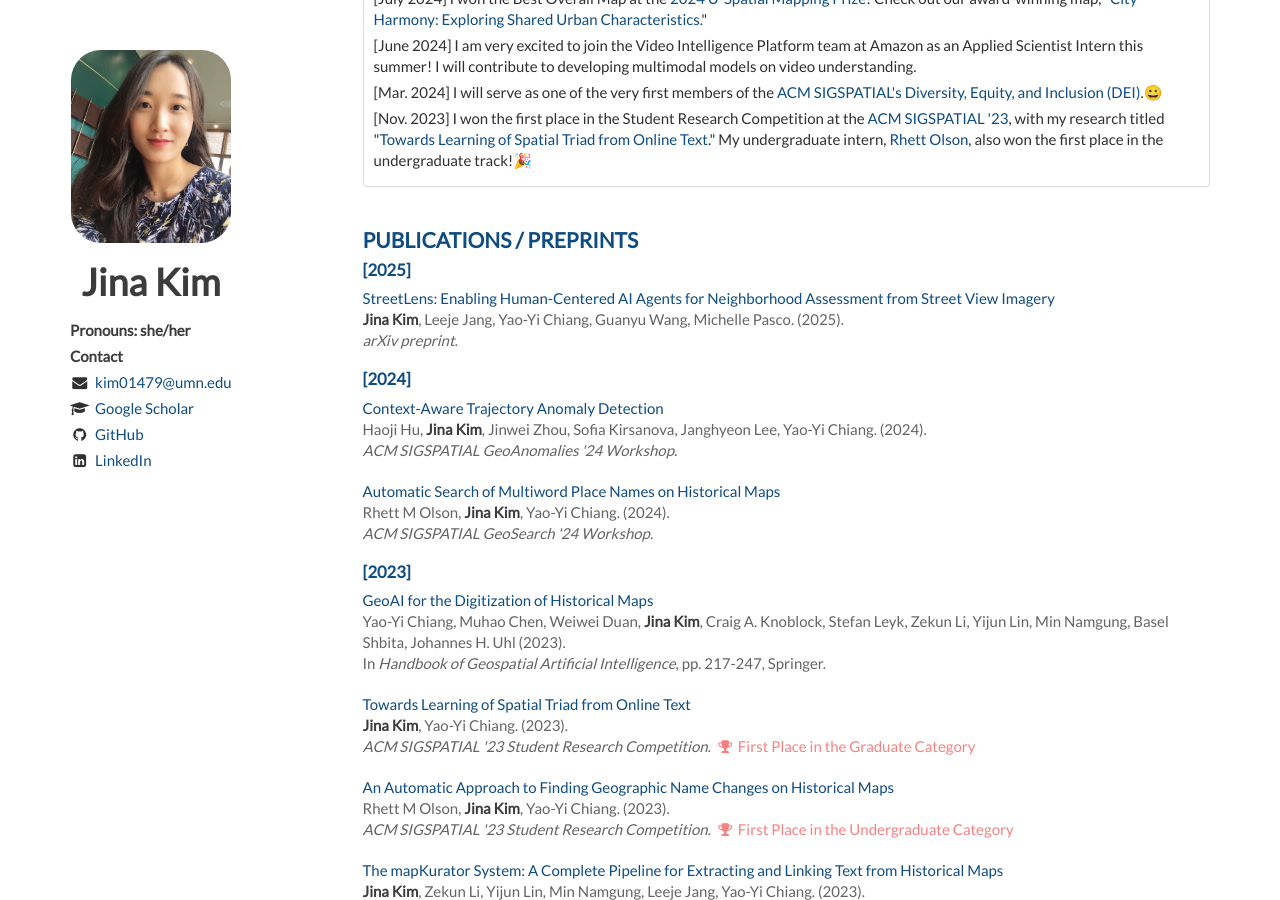
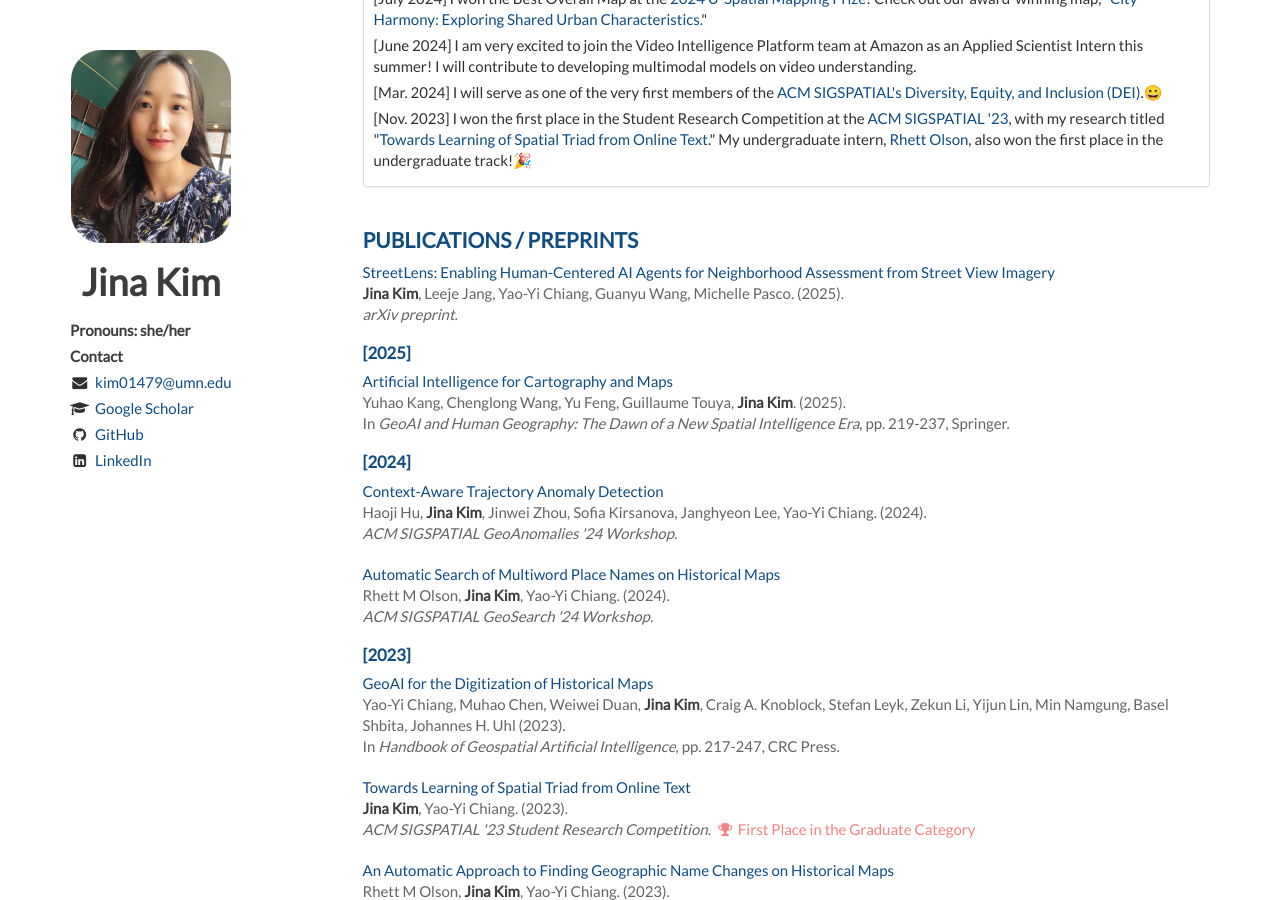
Before and after one commit to Jina-Kim/Jina-Kim.github.io, a Jekyll site: the page built from index.html, in a window 1280 px wide and 900 px high, scrolled down 670 px. Built offline with Jekyll 4.4.1, drawn with Linux system fonts in a browser that asks for light colours; nearby versions of some CDN libraries; the list of posts is cut into pages by our own code.

Commit message:
Update publications

```diff
--- a/_includes/publications.html
+++ b/_includes/publications.html
@@ -1,13 +1,22 @@
 <div class="content">
     <h1>Publications / Preprints</h1>
-
-    <h2>[2025]</h2>
 
     <article>
         <header>
             <a href="https://arxiv.org/abs/2506.14670">StreetLens: Enabling Human-Centered AI Agents for Neighborhood Assessment from Street View Imagery</a><br/>
             <span><em>Jina Kim</em>, Leeje Jang, Yao-Yi Chiang, Guanyu Wang, Michelle Pasco. (2025).</span><br/>
             <span><i>arXiv preprint.</i></span>
+        </header>
+    </article>
+
+
+    <h2>[2025]</h2>
+
+    <article>
+        <header>
+            <a href="https://doi.org/10.1007/978-3-031-87421-5_16">Artificial Intelligence for Cartography and Maps</a><br/>
+            <span>Yuhao Kang, Chenglong Wang, Yu Feng, Guillaume Touya, <em>Jina Kim</em>. (2025).</span><br/>
+            <span>In <i>GeoAI and Human Geography: The Dawn of a New Spatial Intelligence Era</i>, pp. 219-237, Springer.</span>
         </header>
     </article>
 
@@ -35,7 +44,7 @@
         <header>
             <a href="https://www.taylorfrancis.com/chapters/edit/10.1201/9781003308423-11/geoai-digitization-historical-maps-yao-yi-chiang-muhao-chen-weiwei-duan-jina-kim-craig-knoblock-stefan-leyk-zekun-li-yijun-lin-min-namgung-basel-shbita-johannes-uhl">GeoAI for the Digitization of Historical Maps</a><br/>
             <span> Yao-Yi Chiang, Muhao Chen, Weiwei Duan, <em>Jina Kim</em>, Craig A. Knoblock, Stefan Leyk, Zekun Li, Yijun Lin, Min Namgung, Basel Shbita, Johannes H. Uhl (2023).</span><br/>
-            <span>In <i>Handbook of Geospatial Artificial Intelligence</i>, pp. 217-247, Springer.</span>
+            <span>In <i>Handbook of Geospatial Artificial Intelligence</i>, pp. 217-247, CRC Press.</span>
         </header>
     </article>
 
```
